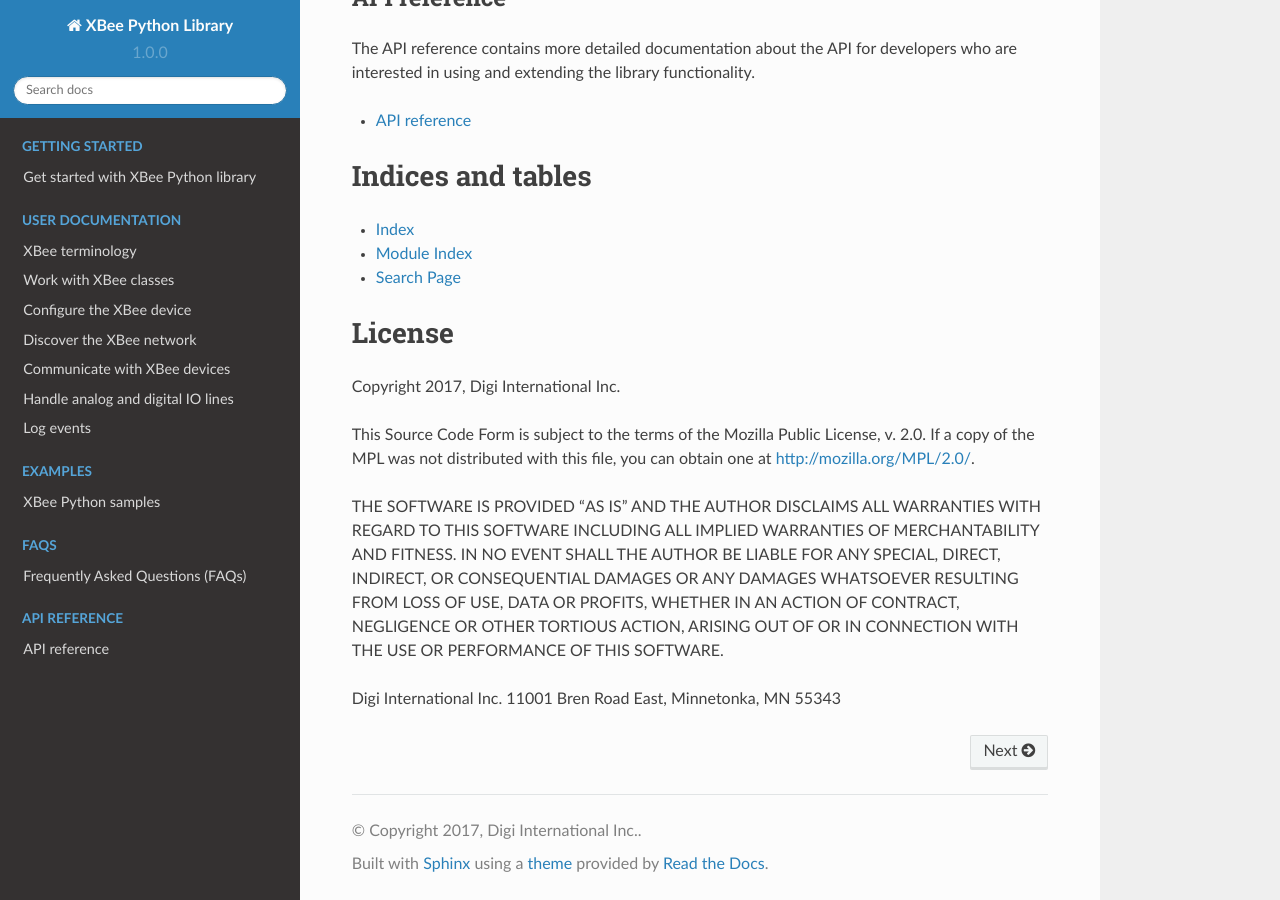
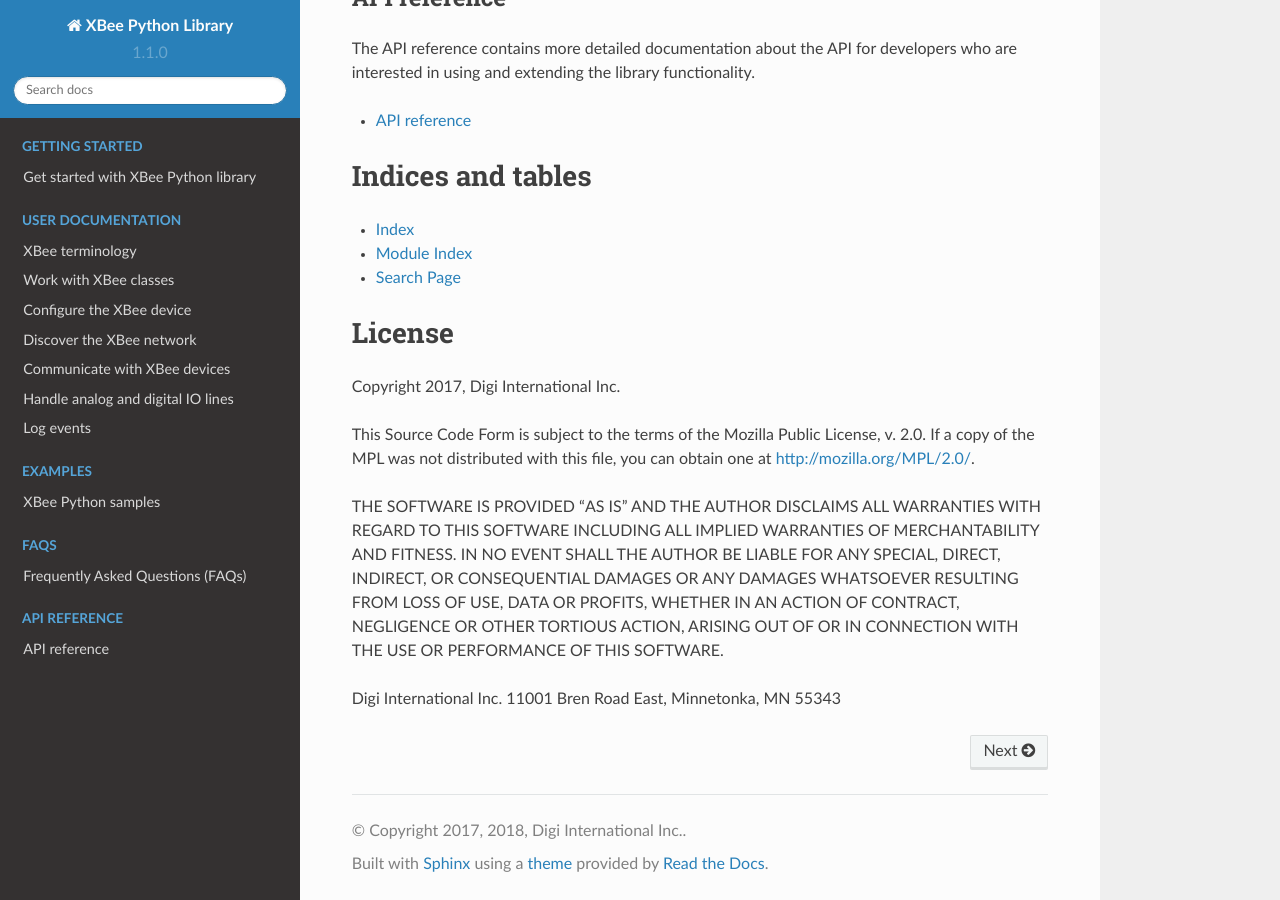
Before and after one commit to digidotcom/xbee-python, a Sphinx documentation site: the page built from doc/index.rst, in a window 1280 px wide and 900 px high, scrolled down 2264 px. Built offline with Sphinx 7.4.7 and the Read the Docs theme 2.0.0, drawn with Linux system fonts in a browser that asks for light colours.

Commit message:
version: update the version to 1.1.0
- Added the new version entry to the 'CHANGELOG.rst' document.

Signed-off-by: Diego Escalona <diego.escalona@digi.com>

```diff
--- a/doc/conf.py
+++ b/doc/conf.py
@@ -49,16 +49,16 @@
 
 # General information about the project.
 project = u'XBee Python Library'
-copyright = u'2017, Digi International Inc.'
+copyright = u'2017, 2018, Digi International Inc.'
 
 # The version info for the project you're documenting, acts as replacement for
 # |version| and |release|, also used in various other places throughout the
 # built documents.
 #
 # The short X.Y version.
-version = '1.0.0'
+version = '1.1.0'
 # The full version, including alpha/beta/rc tags.
-release = '1.0.0'
+release = '1.1.0'
 
 # The language for content autogenerated by Sphinx. Refer to documentation
 # for a list of supported languages.
--- a/setup.py
+++ b/setup.py
@@ -2,7 +2,7 @@
 # License, v. 2.0. If a copy of the MPL was not distributed with this
 # file, You can obtain one at http://mozilla.org/MPL/2.0/.
 #
-# Copyright (c) 2017 Digi International Inc. All Rights Reserved.
+# Copyright (c) 2017, 2018, Digi International Inc. All Rights Reserved.
 
 from setuptools import setup, find_packages
 from codecs import open
@@ -20,7 +20,7 @@
 
 setup(
     name='digi-xbee',
-    version='1.0.0',
+    version='1.1.0',
     description='Digi XBee Python library',
     long_description=long_description,
     url='https://github.com/digidotcom/python-xbee',
```
Also changed, not shown: CHANGELOG.rst (+14 -0 lines).
